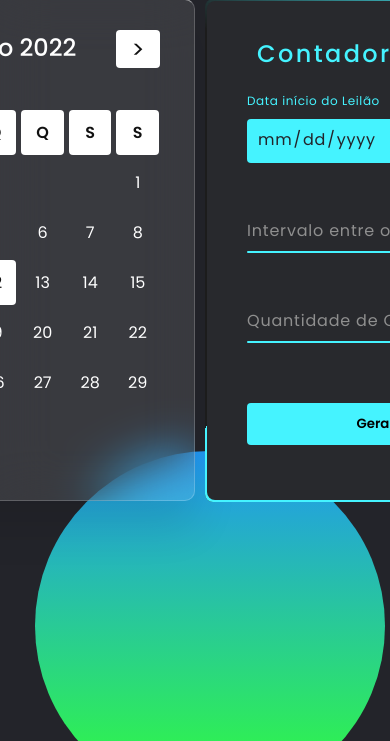
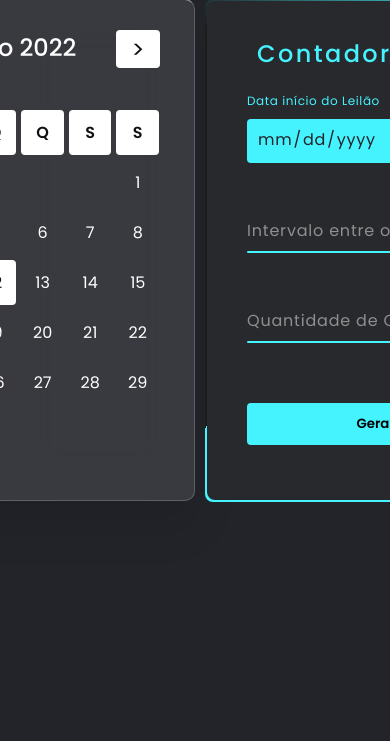
Before and after one commit to ggoulartec/Contador-de-Ciclos, a PHP site: page / in a window 390 px wide; the page is wider, and only the part inside the window is pictured. Shown: the part 172-913 px from the top of that part. After the commit the page ends 674 px from the top of that part, so only its background shows below. Run offline with PHP 8.4, Linux system fonts and the light colour scheme.

Commit message:
Update style.css

```diff
--- a/style.css
+++ b/style.css
@@ -29,7 +29,7 @@ section::after {
     height: 350px;
     background: linear-gradient(#2196f3, #31ff38);
     border-radius: 50%;
-    transform: translate(240px, -50px);
+    transform: translate(600px, -150px);
 }
 
 .box {
@@ -269,3 +269,21 @@ input[type="submit"]:hover {
     color: #45f3ff;
     background: #1c1c1c;
 }
+
+@media (max-width: 1280px) {
+    section::before {
+        transform: translate(-90px, -225px);
+    }
+    section::after {
+        transform: translate(540px, -125px);
+    }
+}
+
+@media (max-width: 991px) {
+    section::before {
+        transform: translate(-240px, -130px);
+    }
+    section::after {
+        transform: translate(685px, -220px);
+    }
+}
```
